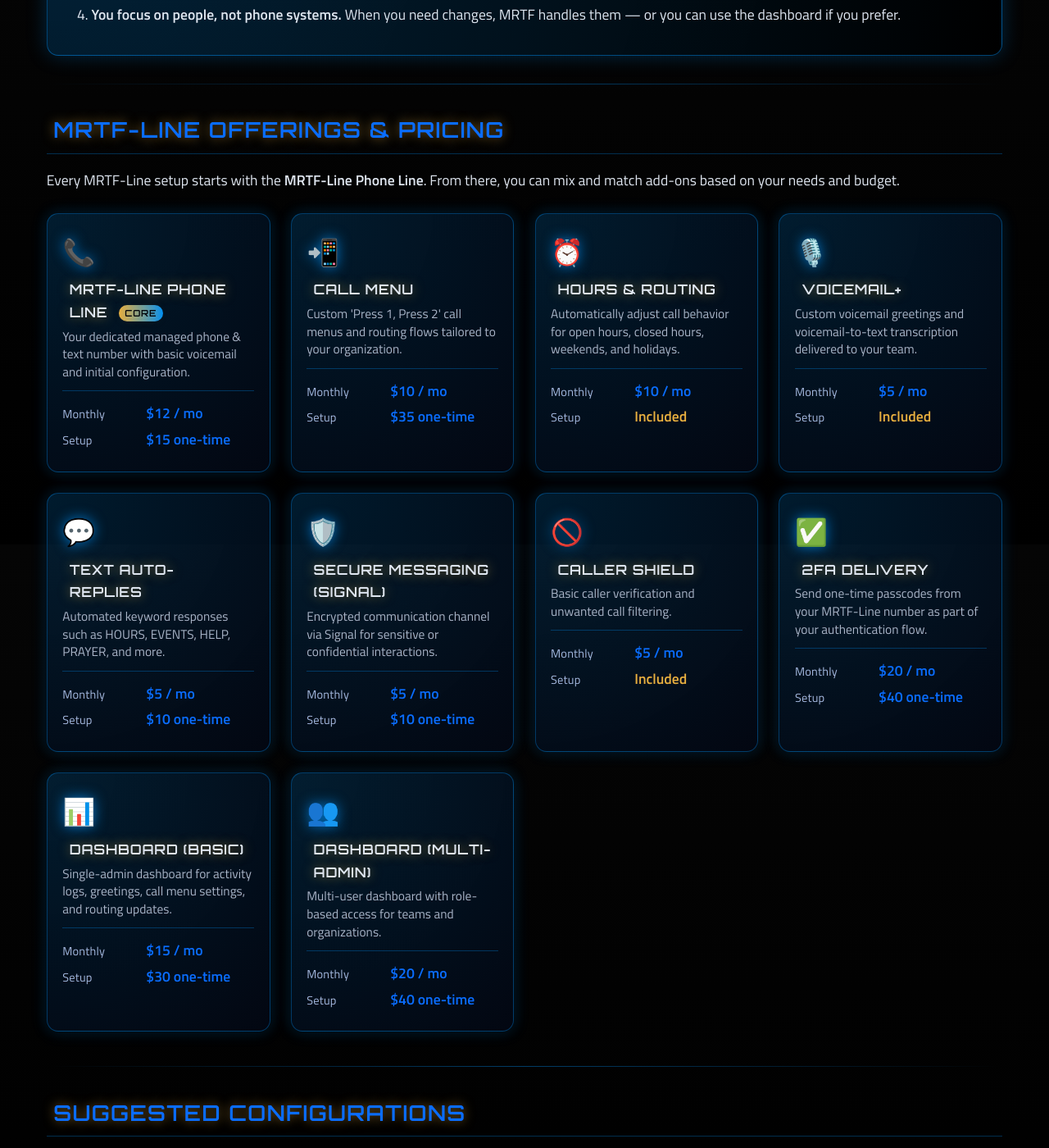
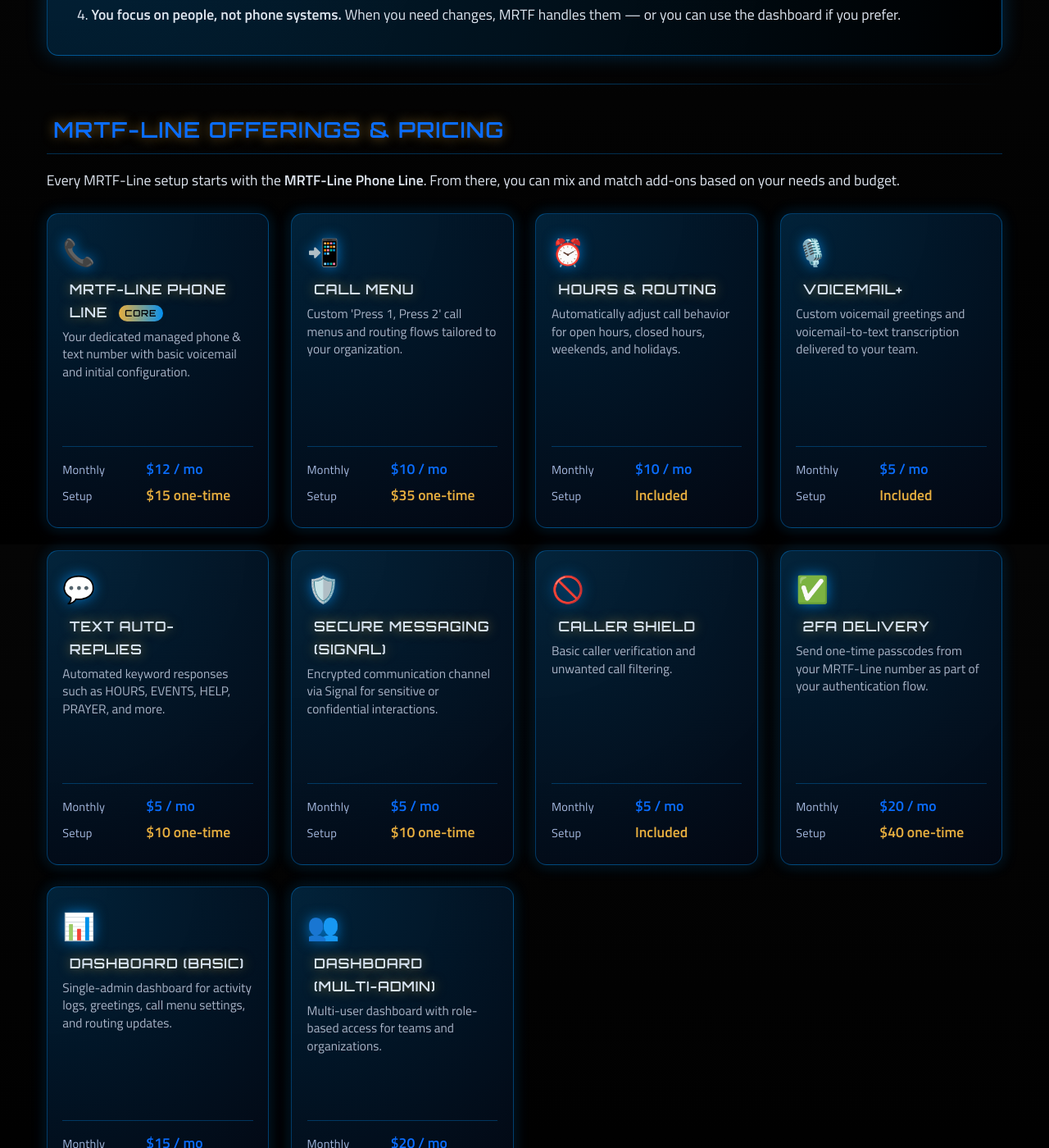
Before and after one commit to markisrt4/mrtechforge.github.io, a Jekyll site: the page built from services/mrtf-line.md, in a window 1280 px wide and 1400 px high, scrolled down 1136 px. Shown: the whole window at 82% size. Built offline with Jekyll 4.4.1, drawn with Linux system fonts in a browser that asks for light colours.

Commit message:
updated services pricing scss

```diff
--- a/_sass/_service-pricing.scss
+++ b/_sass/_service-pricing.scss
@@ -17,21 +17,27 @@
 .forge-offerings-grid {
   display: grid;
   grid-template-columns: repeat(auto-fit, minmax(240px, 1fr));
-  gap: 1.5rem;
+  gap: 1.6rem; /* slightly roomier */
   margin: 1.5rem 0 2.5rem;
 }
 
 /* -----------------------------
    Offering card (reusable)
 ------------------------------ */
+:root {
+  --forge-silver: rgba(220, 232, 248, 0.96);
+  --forge-hotmetal: rgba(245,184,65,0.95);
+}
+
 .forge-offering-card {
   position: relative;
   padding: 1.2rem 1.1rem 1.3rem;
   border-radius: 14px;
 
+  /* richer color depth */
   background: radial-gradient(
     circle at top left,
-    rgba(0,150,255,0.18),
+    rgba(0,150,255,0.22),
     rgba(3, 7, 18, 0.96)
   );
 
@@ -42,6 +48,11 @@
     0 0 18px rgba(0,150,255,0.25);
 
   transition: transform 0.2s ease, box-shadow 0.25s ease, border-color 0.25s ease;
+
+  /* divider alignment across cards */
+  display: flex;
+  flex-direction: column;
+  min-height: 340px; /* tweak if desired */
 }
 
 .forge-offering-card:hover {
@@ -66,7 +77,17 @@
   text-transform: uppercase;
   letter-spacing: 0.8px;
   margin: 0 0 0.3rem;
-  color: var(--forge-text);
+
+  /* forge silver */
+  color: var(--forge-silver);
+  transition: color 0.2s ease, text-shadow 0.25s ease;
+}
+
+.forge-offering-card:hover .forge-offering-title {
+  color: rgba(235, 245, 255, 0.98);
+  text-shadow:
+    0 0 10px rgba(0,150,255,0.55),
+    0 0 18px rgba(0,150,255,0.35);
 }
 
 .forge-offering-badge {
@@ -91,7 +112,10 @@
   font-size: 0.92rem;
   line-height: 1.4;
   color: var(--forge-subtext);
-  margin: 0 0 0.7rem;
+
+  /* divider alignment helper */
+  flex: 1 1 auto;
+  margin: 0 0 0.95rem;
 }
 
 /* -----------------------------
@@ -100,8 +124,10 @@
 ------------------------------ */
 .forge-offering-pricing {
   border-top: 1px solid rgba(0,150,255,0.30);
-  margin-top: 0.6rem;
   padding-top: 0.55rem;
+
+  /* divider position consistency */
+  margin-top: 0;
 }
 
 /* grid row: label column + value column */
@@ -124,14 +150,19 @@
   color: var(--forge-accent, #00b8d4);
 }
 
+/* Setup values: always Hotmetal (orange) */
+.forge-price-row.is-setup .value {
+  color: var(--forge-hotmetal);
+  font-weight: 850;
+}
+
 /* Make “Included” look intentional */
 .forge-price-row .value.is-included {
-  color: rgba(245,184,65,0.95);
+  color: var(--forge-hotmetal);
 }
 
 /* -----------------------------
    Tier layout (optional, “Layout C”-style)
-   Use for future service tier pages (Starter/Standard/etc)
 ------------------------------ */
 .forge-tier-grid {
   display: grid;
@@ -158,7 +189,7 @@
 
   background: radial-gradient(
     circle at top left,
-    rgba(0,150,255,0.18),
+    rgba(0,150,255,0.22),
     rgba(3, 7, 18, 0.96)
   );
 
@@ -200,3 +231,93 @@
 .forge-tier-list li {
   margin: 0.35rem 0;
 }
+
+/* ============================================================
+   Bundles / Kits (Suggested Configurations)
+   Used by MRTF-Line: .forge-bundles / .forge-bundle-grid / .forge-bundle-card
+   ============================================================ */
+
+.forge-bundles {
+  margin: 1.6rem 0 2.5rem;
+}
+
+.forge-bundle-grid {
+  display: grid;
+  gap: 14px;
+  grid-template-columns: repeat(3, minmax(0, 1fr));
+}
+
+@media (max-width: 860px) {
+  .forge-bundle-grid {
+    grid-template-columns: 1fr;
+  }
+}
+
+.forge-bundle-card {
+  border-radius: 18px;
+  padding: 16px 16px 14px;
+
+  background: radial-gradient(
+    circle at top left,
+    rgba(0,150,255,0.20),
+    rgba(15,23,42,0.98)
+  );
+
+  border: 1px solid rgba(0,150,255,0.65);
+  box-shadow:
+    0 0 16px rgba(0, 0, 0, 0.75),
+    0 0 24px rgba(0,150,255,0.35);
+
+  transition: transform 0.2s ease, box-shadow 0.25s ease, border-color 0.25s ease;
+}
+
+.forge-bundle-card:hover {
+  transform: translateY(-3px);
+  border-color: rgba(125,211,252,0.75);
+  box-shadow:
+    0 0 18px rgba(0, 0, 0, 0.75),
+    0 0 30px rgba(0,150,255,0.50);
+}
+
+.forge-bundle-tag {
+  display: inline-block;
+  font-size: 0.74rem;
+  letter-spacing: 0.18em;
+  text-transform: uppercase;
+  color: rgba(210, 230, 255, 0.95);
+  opacity: 0.95;
+  margin-bottom: 6px;
+}
+
+.forge-bundle-price {
+  font-size: 1.32rem;
+  font-weight: 900;
+  color: var(--forge-hotmetal);
+  margin: 0 0 2px 0;
+}
+
+.forge-bundle-meta {
+  margin: 0 0 10px 0;
+  color: var(--forge-subtext);
+  opacity: 0.92;
+  font-size: 0.88rem;
+}
+
+.forge-bundle-list {
+  margin: 0;
+  padding-left: 18px;
+  color: var(--forge-text);
+  font-size: 0.92rem;
+  line-height: 1.35;
+}
+
+.forge-bundle-list li {
+  margin: 0 0 6px 0;
+}
+
+.forge-bundle-desc {
+  margin: 10px 0 0 0;
+  color: var(--forge-subtext);
+  font-size: 0.93rem;
+  line-height: 1.45;
+}
```
